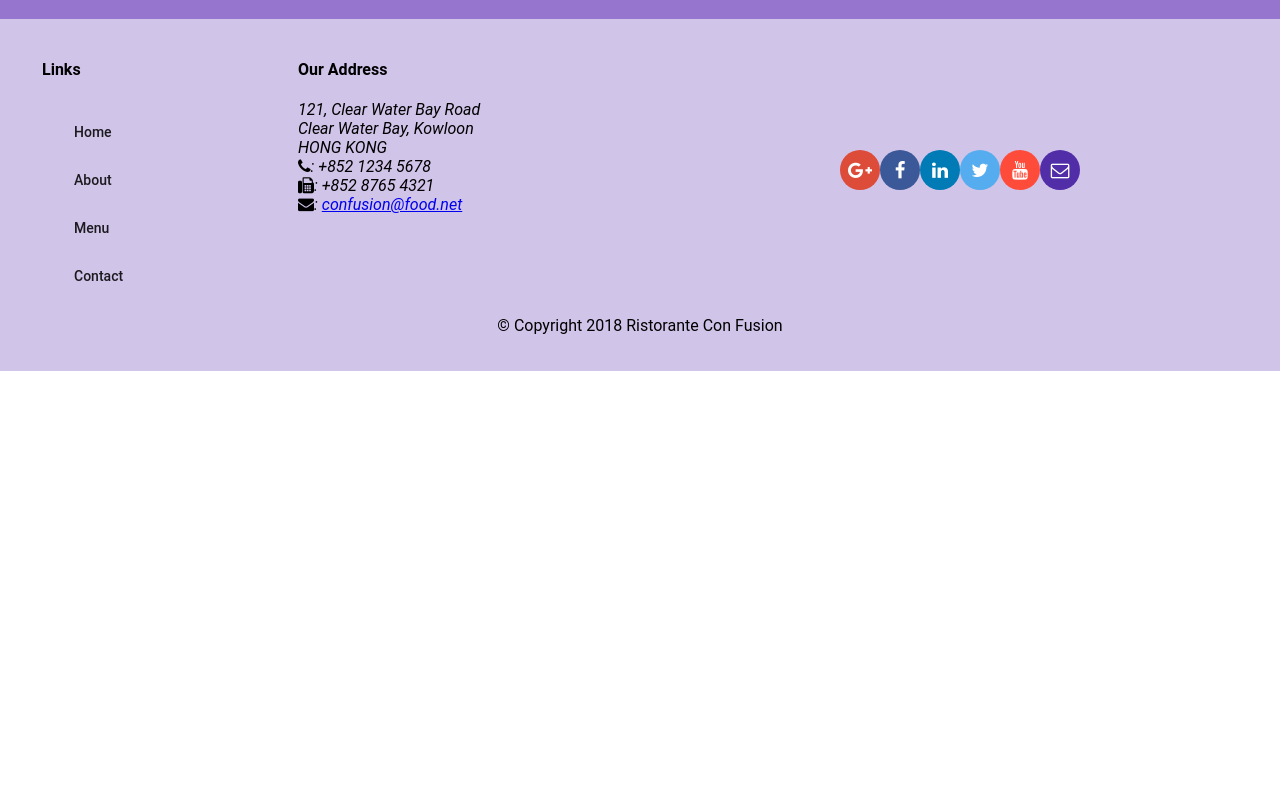
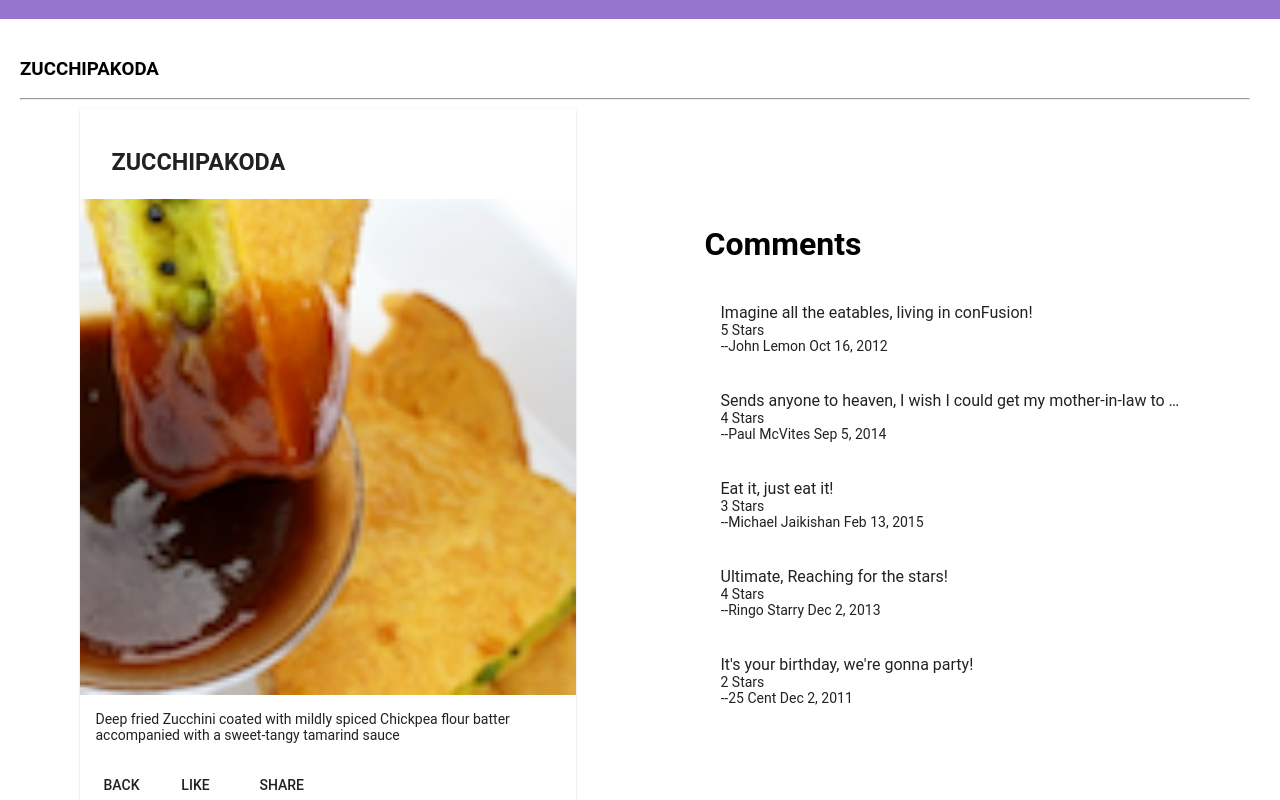
Before and after one commit to pankajsakhare19/Angular_Project, an Angular app: page /dishdetail/1 in a window 1280 px wide. Before the commit this address led to /. Shown: the part 320-1120 px from the top of the page. Before the commit the page ends 800 px from the top, so only its background shows below. Built offline with nearby package versions, Linux system fonts and the light colour scheme.

Commit message:
soa part 2

```diff
--- a/src/app/app-routing/routes.ts
+++ b/src/app/app-routing/routes.ts
@@ -10,5 +10,6 @@
   { path: 'home',  component: HomeComponent },
   { path: 'menu',     component: MenuComponent },
   { path: 'contactus',     component: ContactComponent },
+  { path: 'dishdetail/:id',     component: DishdetailComponent },
   { path: '', redirectTo: '/home', pathMatch: 'full' }
 ];
--- a/src/app/dishdetail/dishdetail.component.html
+++ b/src/app/dishdetail/dishdetail.component.html
@@ -1,10 +1,17 @@
 <div class="container"
-    fxLayout="row"
+    fxLayout="row wrap"
     fxLayout.sm="column"
     fxLayout.xs="column"
     fxLayoutAlign.gt-md="space-around center"
     fxLayoutGap="10px"
     fxLayoutGap.xs="0">
+
+    <div fxFlex="100">
+      <div>
+        <h3>{{dish.name | uppercase}}</h3>
+        <hr>
+      </div>
+    </div>
 
   <div fxFlex="40" *ngIf="dish">
     <mat-card>
@@ -19,6 +26,7 @@
         </p>
       </mat-card-content>
       <mat-card-actions>
+        <button mat-button (click)="goBack()">BACK</button>
         <button mat-button>LIKE</button>
         <button mat-button>SHARE</button>
       </mat-card-actions>
--- a/src/app/dishdetail/dishdetail.component.ts
+++ b/src/app/dishdetail/dishdetail.component.ts
@@ -1,6 +1,9 @@
 import { Component, OnInit, Input } from '@angular/core';
 import { Dish } from '../shared/dish';
+import { DishService } from '../services/dish.service';
 
+import { Params, ActivatedRoute } from '@angular/router';
+import { Location } from '@angular/common';
 
 @Component({
   selector: 'app-dishdetail',
@@ -9,12 +12,18 @@
 })
 export class DishdetailComponent implements OnInit {
 
-  constructor() { }
+  dish: Dish;
+
+  constructor(private dishservice: DishService,
+    private route: ActivatedRoute,
+    private location: Location) { }
 
   ngOnInit() {
+    const id =  this.route.snapshot.params['id'];
+    this.dish = this.dishservice.getDish(id);
   }
 
-  @Input()
-  dish: Dish;
-
+  goBack(): void {
+    this.location.back();
+  }
 }
--- a/src/app/footer/footer.component.html
+++ b/src/app/footer/footer.component.html
@@ -9,10 +9,10 @@
       <div fxFlex="40" fxFlexOffset="20px">
         <h4>Links</h4>
         <mat-list>
-          <mat-list-item><a mat-button>Home</a></mat-list-item>
-          <mat-list-item><a mat-button>About</a></mat-list-item>
-          <mat-list-item><a mat-button>Menu</a></mat-list-item>
-          <mat-list-item><a mat-button>Contact</a></mat-list-item>
+          <mat-list-item><a mat-button routerLink="/home" routerLinkActive="active">Home</a></mat-list-item>
+          <mat-list-item><a mat-button >About</a></mat-list-item>
+          <mat-list-item><a mat-button routerLink="/menu" routerLinkActive="active">Menu</a></mat-list-item>
+          <mat-list-item><a mat-button routerLink="/contactus" routerLinkActive="active">Contact</a></mat-list-item>
         </mat-list>
       </div>
       <div fxFlex="55">
--- a/src/app/menu/menu.component.html
+++ b/src/app/menu/menu.component.html
@@ -11,7 +11,8 @@
 
   <div fxFlex>
     <mat-grid-list cols="2" rowHeight="200px">
-      <mat-grid-tile *ngFor="let dish of dishes" (click) = "onSelect(dish)">
+      <!-- <mat-grid-tile *ngFor="let dish of dishes" (click) = "onSelect(dish)"> -->
+        <mat-grid-tile *ngFor="let dish of dishes" [routerLink]="['/dishdetail', dish.id]">
         <img height="200px" src={{dish.image}} alt={{dish.name}}>
         <mat-grid-tile-footer>
           <h1>{{dish.name | uppercase}}</h1>
@@ -19,9 +20,6 @@
       </mat-grid-tile>
     </mat-grid-list>
   </div>
-
-
-  <app-dishdetail [dish] = "selectedDish"></app-dishdetail>
 
   <!-- <div fxFlex *ngIf="selectedDish">
     <mat-card>
```
